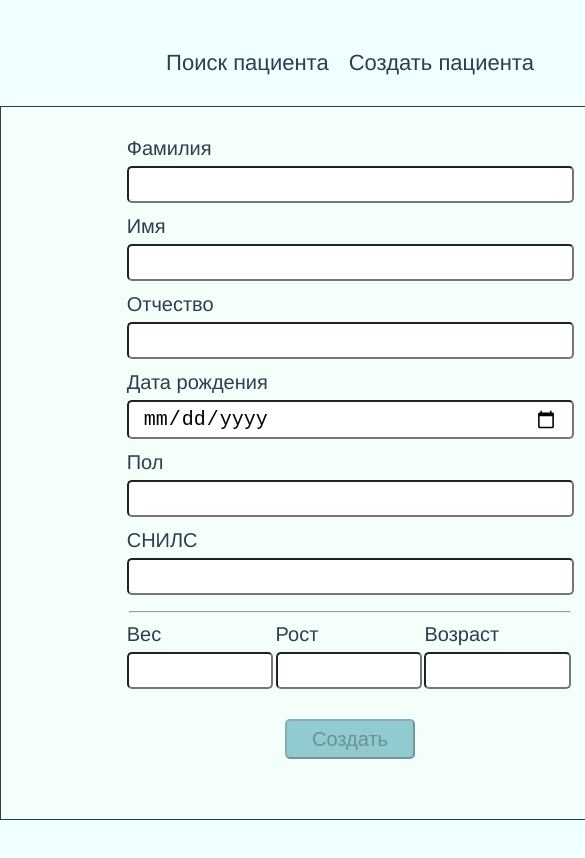
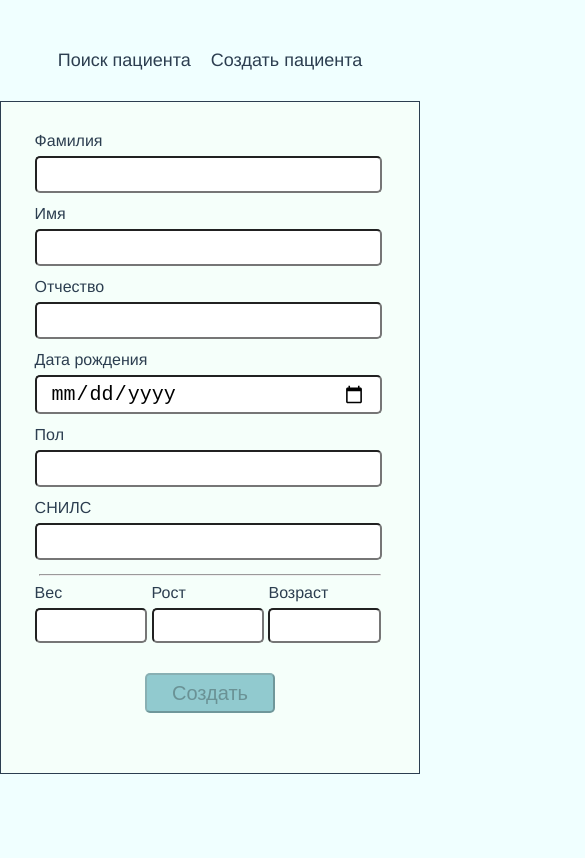
Before and after one commit to ToNi310558/consultations, a Vue app: page /newPatient in a window 390 px wide. Shown: the top 858 px of the page, 585 px wide, since content can reach past the window. Built offline with nearby package versions, Linux system fonts and the light colour scheme.

Commit message:
added firs version for mobile screens

```diff
--- a/src/App.vue
+++ b/src/App.vue
@@ -42,4 +42,14 @@
   border-bottom: 5px solid #2c3e50;
   border-radius: 5px;
   }
+  // версии для смартфонов
+  @media all and (max-width: 720px){
+    #app{
+      font-size: 16px;
+      width: 420px;
+    }
+    .routs-a{
+      font-size: 18px;
+    }
+  }
 </style>
--- a/src/views/newPatient.vue
+++ b/src/views/newPatient.vue
@@ -6,7 +6,8 @@
                 <input v-model.trim="surname"
                        @blur="surnameTouch = true"
                        :class="{ 'error': surnameError || surnameInvalid }"
-                       class="form-input" type="text">
+                       class="form-input" type="text"
+                       maxlength="15">
                 <div v-if="surnameError" class="error-msg">{{msgRequired}}</div>
                 <div v-else-if="surnameInvalid" class="error-msg">{{msgInvalid}}</div>
             </label>
@@ -15,7 +16,8 @@
                 <input v-model.trim="name"
                        @blur="nameTouch = true"
                        :class="{ 'error': nameError || nameInvalid }"
-                       class="form-input" type="text">
+                       class="form-input" type="text"
+                       maxlength="12">
                 <div v-if="nameError" class="error-msg">{{msgRequired}}</div>
                 <div v-else-if="nameInvalid" class="error-msg">{{msgInvalid}}</div>
             </label>
@@ -24,7 +26,8 @@
                 <input v-model.trim="patronymic"
                        @blur="patronymicTouch = true"
                        :class="{ 'error':  patronymicInvalid }"
-                       class="form-input" type="text">
+                       class="form-input" type="text"
+                       maxlength="15">
                 <div v-if="patronymicInvalid" class="error-msg">{{msgInvalid}}</div>
             </label>
 
@@ -41,7 +44,8 @@
                 <input v-model.trim="sex"
                        @blur="sexTouch = true"
                        :class="{ 'error': sexError || sexInvalid}"
-                       class="form-input" type="text">
+                       class="form-input" type="text"
+                       maxlength="10">
                 <div v-if="sexError" class="error-msg">{{msgRequired}}</div>
                 <div v-else-if="sexInvalid" class="error-msg">{{msgInvalid}}</div>
             </label>
@@ -93,7 +97,7 @@
 
 <script>
     import {mapMutations} from 'vuex'
-    import { required,  helpers} from 'vuelidate/lib/validators';
+    import { required,  helpers, maxValue} from 'vuelidate/lib/validators';
     let alpha = helpers.regex('alpha', /^[ЁА-Яёа-я]*$/);
     const onlyNumbers = helpers.regex('onlyNumbers', /[0-9]/);
     export default {
@@ -319,5 +323,28 @@
     }
     hr{
         width: 69%;
+        background-color: #2c3e50;
+    }
+
+    @media all and (max-width: 720px){
+        .error-msg{
+            font-size: 12px;
+        }
+        .form-label{
+            width: 98%;
+        }
+        .form-input{
+            width: 90%;
+        }
+        hr{
+            width: 95%;
+        }
+        section{
+            width: 98%;
+        }
+        .form-input_mini{
+            width: 69%;
+            font-size: 18px;
+        }
     }
 </style>
--- a/src/views/patient/patientId.vue
+++ b/src/views/patient/patientId.vue
@@ -48,8 +48,6 @@
 }
 .patient-actions{
     margin-bottom: 20px;
-
-
 }
 button{
     border-radius: 5px;
@@ -68,4 +66,14 @@ th, td {
     border: 1px solid grey;
     padding: 4px 2%;
 }
+
+@media all and (max-width: 720px){
+    .patient{
+        padding: 22px;
+    }
+    button{
+        font-size: 16px;
+        height: 30px;
+    }
+}
 </style>
--- a/src/views/patients.vue
+++ b/src/views/patients.vue
@@ -125,4 +125,23 @@ export default {
       min-width: 250px;
       border-radius: 5px;
   }
+  // версии для смартфонов
+  @media all and (max-width: 720px){
+      .patients{
+          padding: 22px;
+      }
+      .patient-flexbox{
+          padding: 10px 16px;
+      }
+      .patient-birthdate{
+          font-size: 15px;
+      }
+      .search{
+          width: 100%;
+          margin-top: 10px;
+      }
+      .patients-head{
+          display: block;
+      }
+  }
 </style>
```
